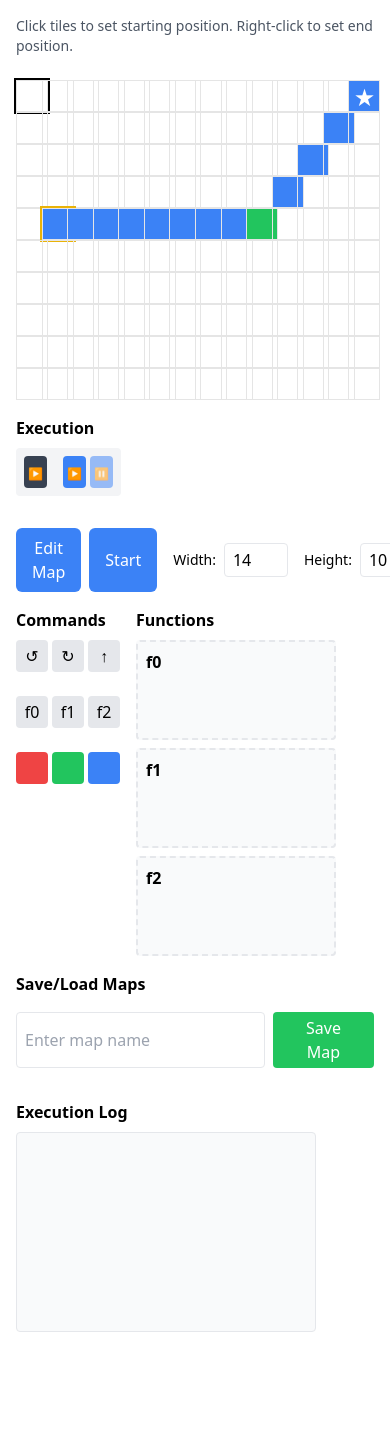
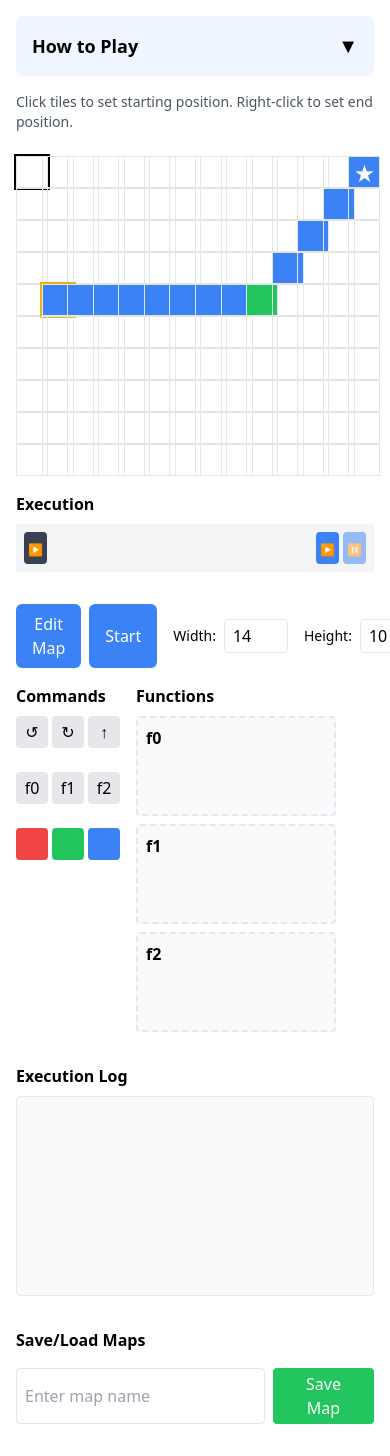
Before and after one commit to dannyhw/func-vis, a React (Vite) app: page / in a window 390 px wide. Shown: the top 1456 px of the page. Before the commit the page ends 1348 px from the top, so only its background shows below. Built offline with nearby package versions, Linux system fonts and the light colour scheme.

Commit message:
add instructions

```diff
--- a/src/App.tsx
+++ b/src/App.tsx
@@ -75,6 +75,75 @@ const loadMapsFromStorage = (): SavedMap[] => {
 type ExecutionLog = {
   message: string;
   timestamp: number;
+};
+
+// Add this new component inside App
+const Instructions = () => {
+  const [isCollapsed, setIsCollapsed] = useState(true);  // Start collapsed
+
+  return (
+    <div className="bg-blue-50 rounded-lg">
+      <button
+        onClick={() => setIsCollapsed(!isCollapsed)}
+        className="w-full p-4 text-left flex justify-between items-center font-bold text-lg"
+      >
+        How to Play
+        <span className="text-xl">
+          {isCollapsed ? '▼' : '▲'}
+        </span>
+      </button>
+
+      {!isCollapsed && (
+        <div className="p-4 pt-0">
+          <div className="flex flex-col gap-4">
+            <div>
+              <h3 className="font-bold mb-1">Map Editor</h3>
+              <ul className="list-disc list-inside text-sm">
+                <li>Click "Edit Map" to enter edit mode</li>
+                <li>Click tiles to cycle through colors (none → red → green → blue)</li>
+                <li>Right-click anywhere to set the end position (star)</li>
+                <li>When not in edit mode, click to set the starting position</li>
+                <li>Use width/height controls to resize the map</li>
+                <li>Use "Clear Map" to reset all tiles</li>
+              </ul>
+            </div>
+
+            <div>
+              <h3 className="font-bold mb-1">Programming</h3>
+              <ul className="list-disc list-inside text-sm">
+                <li>Drag commands from the Commands panel to the Functions</li>
+                <li>Commands: ↺ (turn left), ↻ (turn right), ↑ (move forward)</li>
+                <li>Function calls (f0, f1, f2) allow for repeated sequences</li>
+                <li>Click a command in a function to cycle its color condition</li>
+                <li>Right-click a command in a function to remove it</li>
+                <li>Colored commands only execute on matching colored tiles</li>
+              </ul>
+            </div>
+
+            <div>
+              <h3 className="font-bold mb-1">Execution</h3>
+              <ul className="list-disc list-inside text-sm">
+                <li>Press ▶ to start executing the commands in f0</li>
+                <li>Press ⏸ to stop execution at any time</li>
+                <li>The execution preview shows the sequence that will run</li>
+                <li>The execution log shows each action as it happens</li>
+                <li>Reach the star to complete the level</li>
+              </ul>
+            </div>
+
+            <div>
+              <h3 className="font-bold mb-1">Saving & Loading</h3>
+              <ul className="list-disc list-inside text-sm">
+                <li>Enter a name and click "Save Map" to save your current map</li>
+                <li>Click "Load" on a saved map to restore it</li>
+                <li>Click "Delete" to remove a saved map</li>
+              </ul>
+            </div>
+          </div>
+        </div>
+      )}
+    </div>
+  );
 };
 
 function App() {
@@ -633,7 +702,11 @@ function App() {
   };
 
   return (
-    <div className="flex flex-col gap-4 items-start p-4">
+    <div className="flex flex-col lg:flex-row gap-8 p-4">
+      {/* Left side - Main game content */}
+      <div className="flex flex-col gap-4">
+        <Instructions />
+
         <div className="text-sm text-gray-600 mb-2">
           {isEditing
             ? "Click tiles to change their color. Right-click to set end position."
@@ -898,8 +971,24 @@ function App() {
             ))}
           </div>
         </div>
+      </div>
 
-      <div className="flex flex-col gap-4 w-full max-w-md">
+      {/* Right side - Logs and Save/Load */}
+      <div className="flex flex-col gap-8 lg:min-w-[300px]">
+        {/* Execution Log */}
+        <div className="flex flex-col gap-2">
+          <h3 className="font-bold">Execution Log</h3>
+          <div className="w-full h-[200px] bg-gray-50 p-2 rounded border overflow-y-auto">
+            {executionLogs.map((log, index) => (
+              <div key={index} className="text-sm">
+                {log.message}
+              </div>
+            ))}
+          </div>
+        </div>
+
+        {/* Save/Load Maps */}
+        <div className="flex flex-col gap-4">
           <h3 className="font-bold">Save/Load Maps</h3>
 
           <div className="flex gap-2">
@@ -946,16 +1035,6 @@ function App() {
             ))}
           </div>
         </div>
-
-      <div className="flex flex-col gap-2">
-        <h3 className="font-bold">Execution Log</h3>
-        <div className="w-[300px] h-[200px] bg-gray-50 p-2 rounded border overflow-y-auto">
-          {executionLogs.map((log, index) => (
-            <div key={index} className="text-sm">
-              {log.message}
-            </div>
-          ))}
-        </div>
       </div>
     </div>
   );
```
Lines whose indentation alone changed are shown as unchanged.
